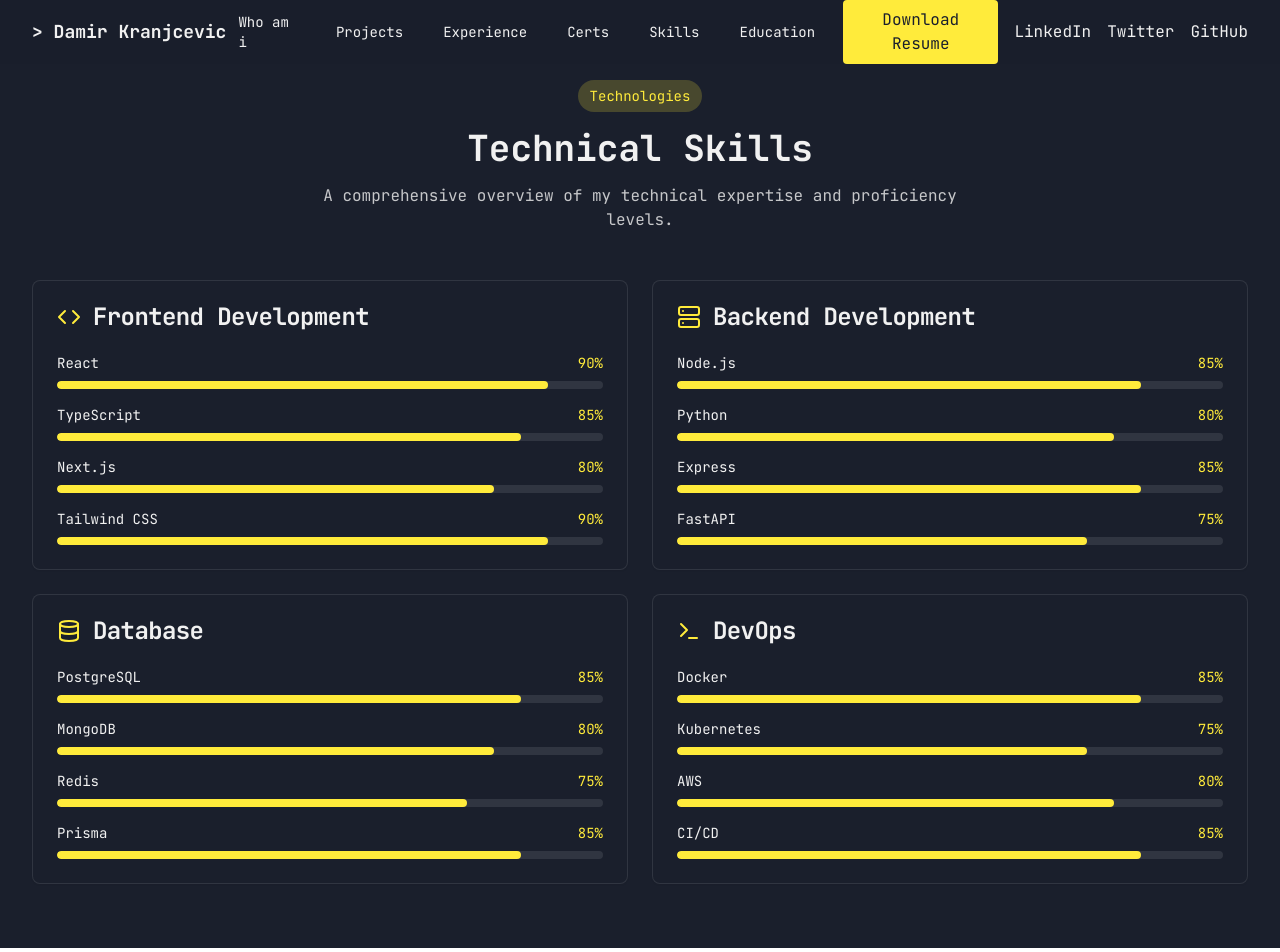
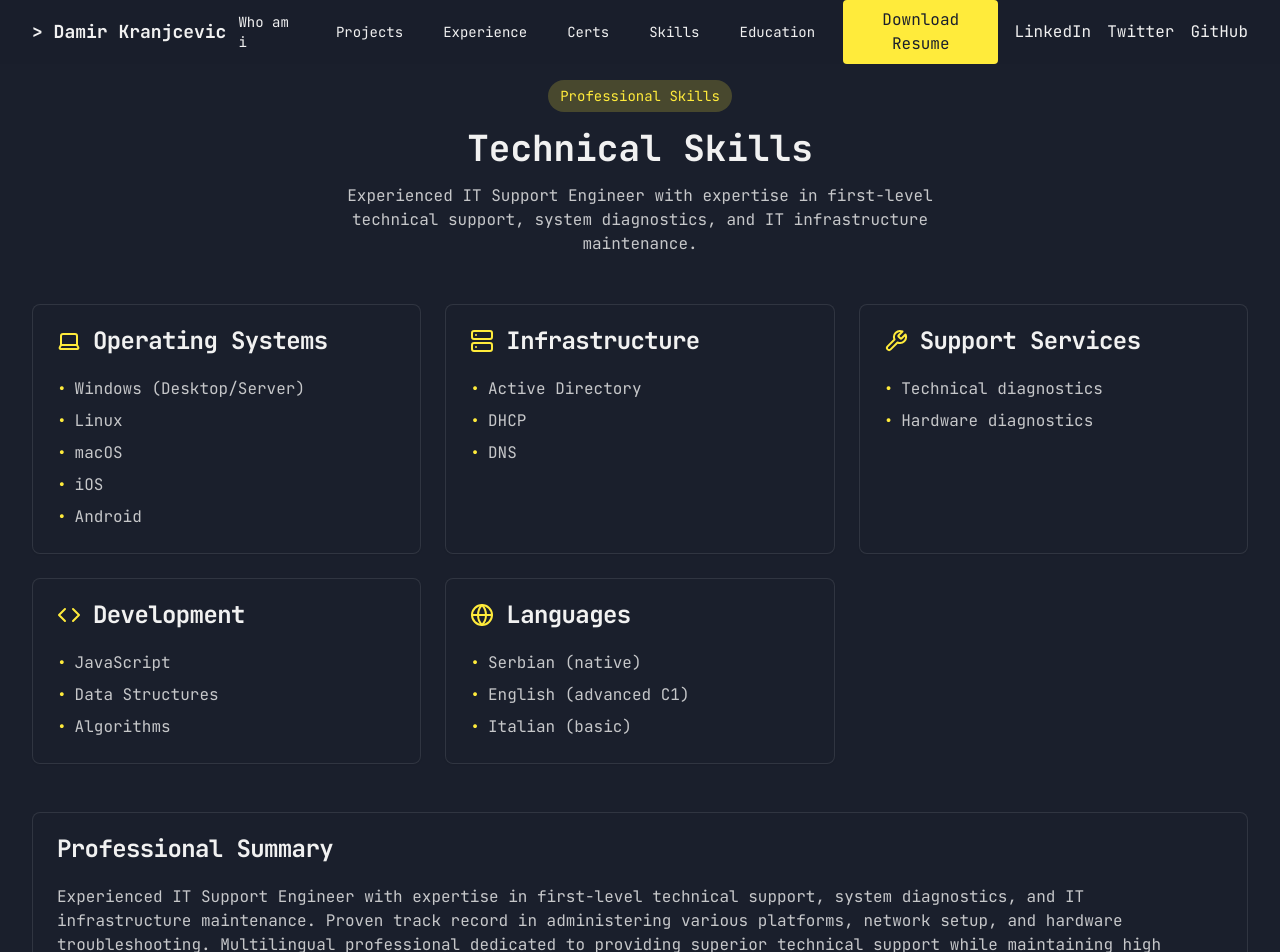
Before and after one commit to getGit789/bash-inspired-portfolio, a React (Vite) app: page /skills in a window 1280 px wide. Shown: the top 952 px of the page. Built offline with nearby package versions, Linux system fonts and the light colour scheme.

Commit message:
Update Skills section
The Skills section has been updated to reflect the user's actual resume, including work experience, technical skills, and certifications.  The progress bars for programming languages have been removed.

```diff
--- a/src/pages/Skills.tsx
+++ b/src/pages/Skills.tsx
@@ -1,49 +1,34 @@
 
 import Navbar from "../components/Navbar";
 import { Card, CardHeader, CardTitle, CardContent } from "../components/ui/card";
-import { Code, Server, Database, Terminal } from "lucide-react";
+import { Laptop, Server, Wrench, Code, Globe } from "lucide-react";
 
 const Skills = () => {
   const skillCategories = [
     {
-      title: "Frontend Development",
-      icon: Code,
-      skills: [
-        { name: "React", level: 90 },
-        { name: "TypeScript", level: 85 },
-        { name: "Next.js", level: 80 },
-        { name: "Tailwind CSS", level: 90 }
-      ]
+      title: "Operating Systems",
+      icon: Laptop,
+      skills: ["Windows (Desktop/Server)", "Linux", "macOS", "iOS", "Android"]
     },
     {
-      title: "Backend Development",
+      title: "Infrastructure",
       icon: Server,
-      skills: [
-        { name: "Node.js", level: 85 },
-        { name: "Python", level: 80 },
-        { name: "Express", level: 85 },
-        { name: "FastAPI", level: 75 }
-      ]
+      skills: ["Active Directory", "DHCP", "DNS"]
     },
     {
-      title: "Database",
-      icon: Database,
-      skills: [
-        { name: "PostgreSQL", level: 85 },
-        { name: "MongoDB", level: 80 },
-        { name: "Redis", level: 75 },
-        { name: "Prisma", level: 85 }
-      ]
+      title: "Support Services",
+      icon: Wrench,
+      skills: ["Technical diagnostics", "Hardware diagnostics"]
     },
     {
-      title: "DevOps",
-      icon: Terminal,
-      skills: [
-        { name: "Docker", level: 85 },
-        { name: "Kubernetes", level: 75 },
-        { name: "AWS", level: 80 },
-        { name: "CI/CD", level: 85 }
-      ]
+      title: "Development",
+      icon: Code,
+      skills: ["JavaScript", "Data Structures", "Algorithms"]
+    },
+    {
+      title: "Languages",
+      icon: Globe,
+      skills: ["Serbian (native)", "English (advanced C1)", "Italian (basic)"]
     }
   ];
 
@@ -55,17 +40,18 @@ const Skills = () => {
         <div className="max-w-7xl mx-auto px-4 sm:px-6 lg:px-8">
           <div className="text-center mb-12 animate-fade-in">
             <div className="bg-terminal-accent/20 inline-block px-3 py-1 rounded-full mb-4">
-              <span className="text-terminal-accent text-sm">Technologies</span>
+              <span className="text-terminal-accent text-sm">Professional Skills</span>
             </div>
             <h1 className="text-4xl font-bold text-terminal-light mb-4">
               Technical Skills
             </h1>
             <p className="text-terminal-light/80 max-w-2xl mx-auto">
-              A comprehensive overview of my technical expertise and proficiency levels.
+              Experienced IT Support Engineer with expertise in first-level technical support, system
+              diagnostics, and IT infrastructure maintenance.
             </p>
           </div>
 
-          <div className="grid grid-cols-1 md:grid-cols-2 gap-6">
+          <div className="grid grid-cols-1 md:grid-cols-2 lg:grid-cols-3 gap-6">
             {skillCategories.map((category, index) => (
               <Card
                 key={index}
@@ -79,25 +65,36 @@ const Skills = () => {
                   </div>
                 </CardHeader>
                 <CardContent>
-                  <div className="space-y-4">
-                    {category.skills.map((skill) => (
-                      <div key={skill.name} className="space-y-2">
-                        <div className="flex justify-between text-sm">
-                          <span className="text-terminal-light">{skill.name}</span>
-                          <span className="text-terminal-accent">{skill.level}%</span>
-                        </div>
-                        <div className="h-2 bg-terminal-light/10 rounded-full overflow-hidden">
-                          <div
-                            className="h-full bg-terminal-accent rounded-full transition-all duration-500"
-                            style={{ width: `${skill.level}%` }}
-                          />
-                        </div>
-                      </div>
+                  <ul className="space-y-2">
+                    {category.skills.map((skill, idx) => (
+                      <li
+                        key={idx}
+                        className="flex items-center gap-2 text-terminal-light/80"
+                      >
+                        <span className="text-terminal-accent">•</span>
+                        <span>{skill}</span>
+                      </li>
                     ))}
-                  </div>
+                  </ul>
                 </CardContent>
               </Card>
             ))}
+          </div>
+
+          <div className="mt-12 animate-fade-in">
+            <Card className="bg-terminal-dark border border-terminal-light/10">
+              <CardHeader>
+                <CardTitle className="text-terminal-light">Professional Summary</CardTitle>
+              </CardHeader>
+              <CardContent className="text-terminal-light/80 space-y-4">
+                <p>
+                  Experienced IT Support Engineer with expertise in first-level technical support, system
+                  diagnostics, and IT infrastructure maintenance. Proven track record in administering various
+                  platforms, network setup, and hardware troubleshooting. Multilingual professional dedicated to
+                  providing superior technical support while maintaining high customer satisfaction.
+                </p>
+              </CardContent>
+            </Card>
           </div>
         </div>
       </main>
```
